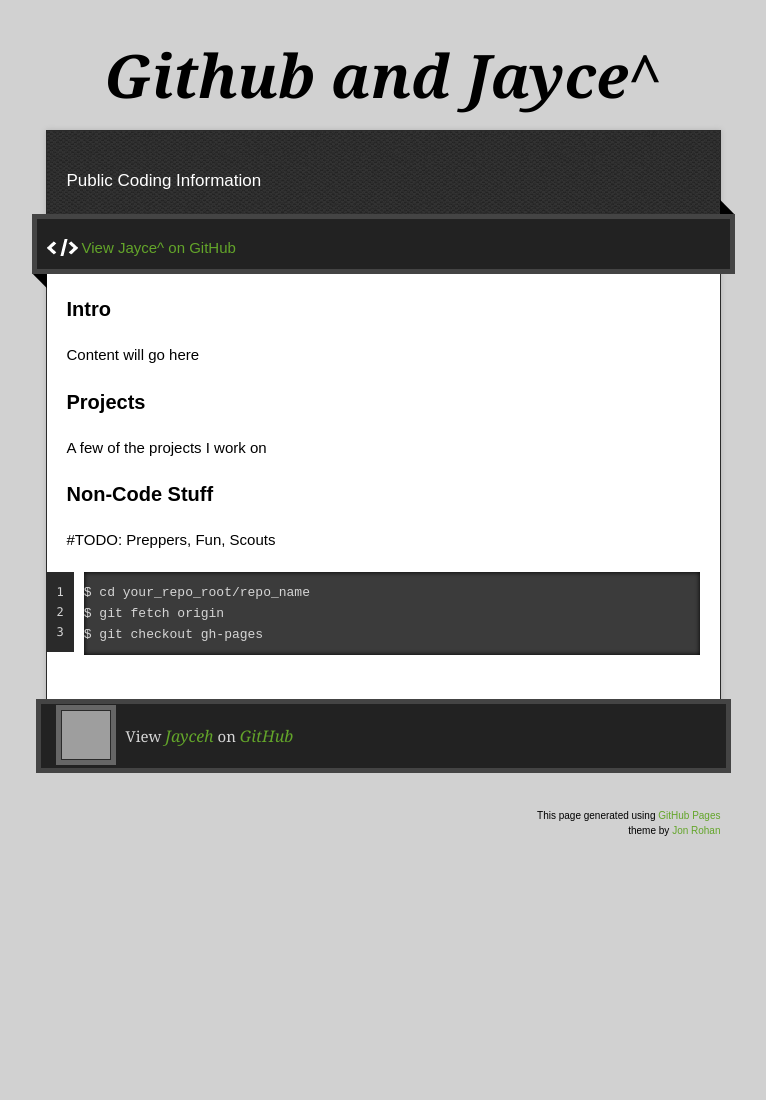
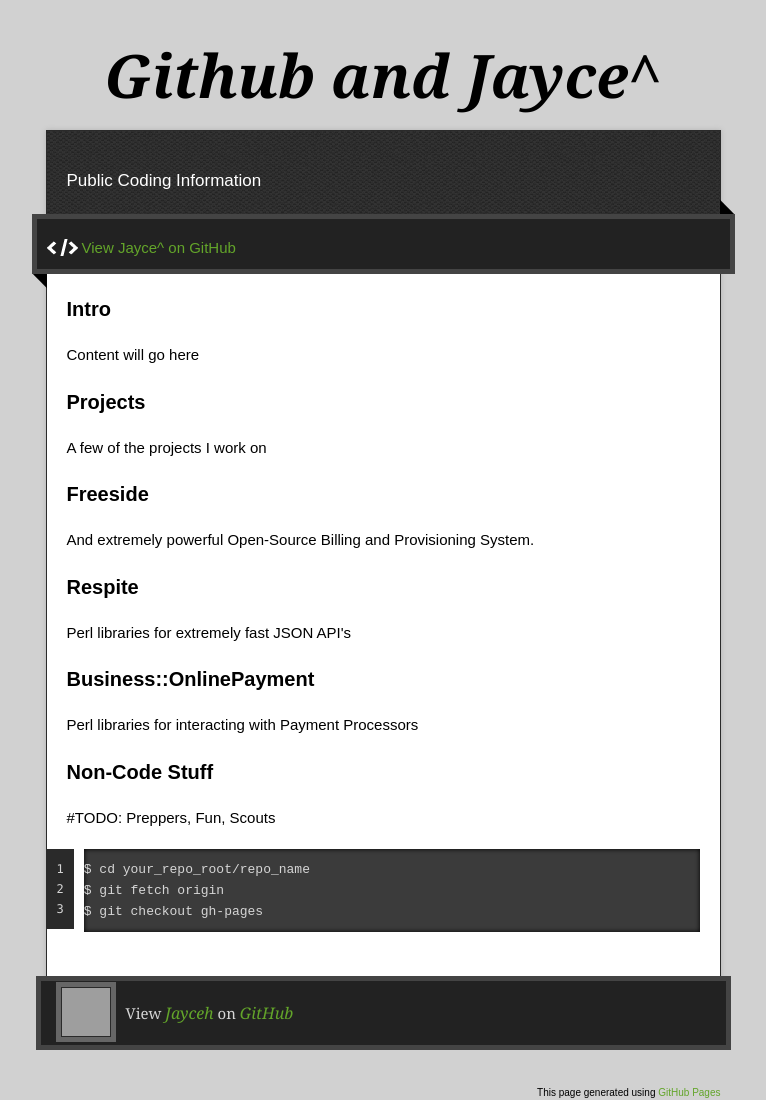
Before and after one commit to Jayceh/jayceh.github.io, a plain HTML site: page index.html in a window 1280 px wide. Shown: the top 1100 px of the page, without its empty margins (257-1023 px from the left). Before the commit the page ends 928 px from the top, so only its background shows below. Drawn offline with nearby package versions, Linux system fonts and the light colour scheme; grey boxes are pictures that could not be loaded.

Commit message:
Stubs for a couple project areas

```diff
--- a/index.html
+++ b/index.html
@@ -45,6 +45,21 @@
 <p>A few of the projects I work on</p>
 
 <h3>
+<a name="designer-templates" class="anchor" href="#designer-templates"><span class="octicon octicon-link"></span></a>Freeside</h3>
+
+<p>And extremely powerful Open-Source Billing and Provisioning System.</p>
+
+<h3>
+<a name="designer-templates" class="anchor" href="#designer-templates"><span class="octicon octicon-link"></span></a>Respite</h3>
+
+<p>Perl libraries for extremely fast JSON API's</p>
+
+<h3>
+<a name="designer-templates" class="anchor" href="#designer-templates"><span class="octicon octicon-link"></span></a>Business::OnlinePayment</h3>
+
+<p>Perl libraries for interacting with Payment Processors</p>
+
+<h3>
 <a name="support-or-contact" class="anchor" href="#support-or-contact"><span class="octicon octicon-link"></span></a>Non-Code Stuff</h3>
 
 <p>#TODO: Preppers, Fun, Scouts</p>
```
